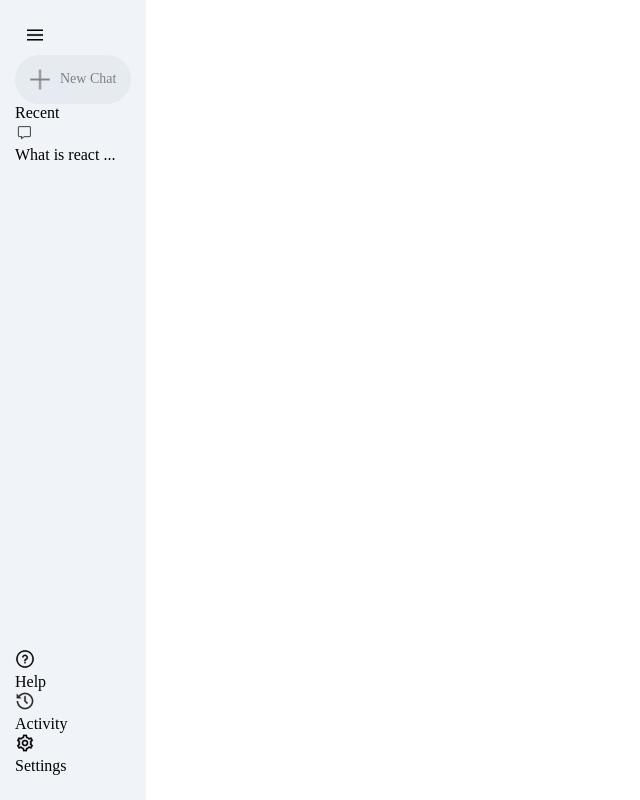
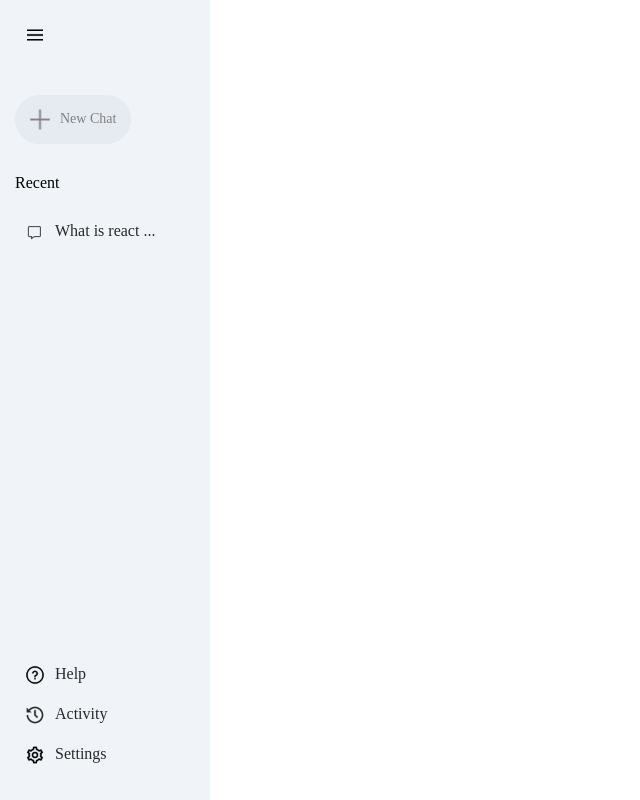
Before and after one commit to kovvurichanakyareddy/Gemini-clone, a React (Create React App) app in the folder gemini_clone/: page / in a window 1280 px wide. Shown: the whole page, without its empty margins (0-640 px from the left). Built offline with nearby package versions, Linux system fonts and the light colour scheme.

Commit message:
customised side bar styles using sidebar.css

```diff
--- a/gemini_clone/src/components/Sidebar/sidebar.css
+++ b/gemini_clone/src/components/Sidebar/sidebar.css
@@ -15,7 +15,7 @@
     cursor: pointer;
 }
 .sidebar .new-chat {
-    margin-top: 10px;
+    margin-top: 50px;
     display: inline-flex;
     align-items: center;
     gap: 10px;
@@ -26,3 +26,33 @@
     color: grey;
     cursor: pointer;
 }
+.sidebar .recent {
+    display: flex;
+    flex-direction: column;
+}
+.sidebar .recent-title {
+    margin-top: 30px;
+    margin-bottom: 20px;
+}
+
+.sidebar .recent-entry {
+    display: flex;
+    align-items: flex-start;
+    gap: 10px;
+    padding: 10px;
+    padding-right: 40px;
+    border-radius: 50px;
+    color: #282828;
+    cursor: pointer;
+}
+.sidebar .recent-entry:hover {
+    background-color: #e2e6eb;
+}
+.sidebar .bottom {
+    display: flex;
+    flex-direction: column;
+}
+.sidebar .bottom-item {
+    padding-right: 10px;
+    cursor: pointer;
+}
```
